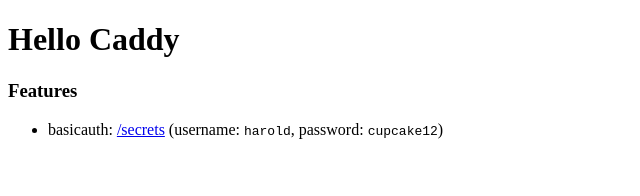
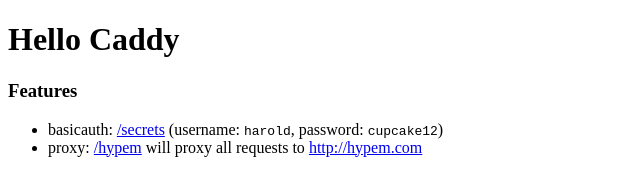
Before and after one commit to feedm3/learning-caddy, a plain HTML site: page www/index.html in a window 1280 px wide. Shown: the whole page, without its empty margins (0-640 px from the left). Drawn offline with Linux system fonts and the light colour scheme.

Commit message:
Add proxy

```diff
--- a/www/index.html
+++ b/www/index.html
@@ -9,6 +9,8 @@
 <h3>Features</h3>
 <ul>
     <li>basicauth: <a href="secrets">/secrets</a> (username: <code>harold</code>, password: <code>cupcake12</code>)</li>
+    <li>proxy: <a href="secrets">/hypem</a> will proxy all requests to <a href="http://hypem.com">http://hypem.com</a>
+    </li>
 </ul>
 </body>
 </html>
```
Also changed, not shown: 2 other files.
